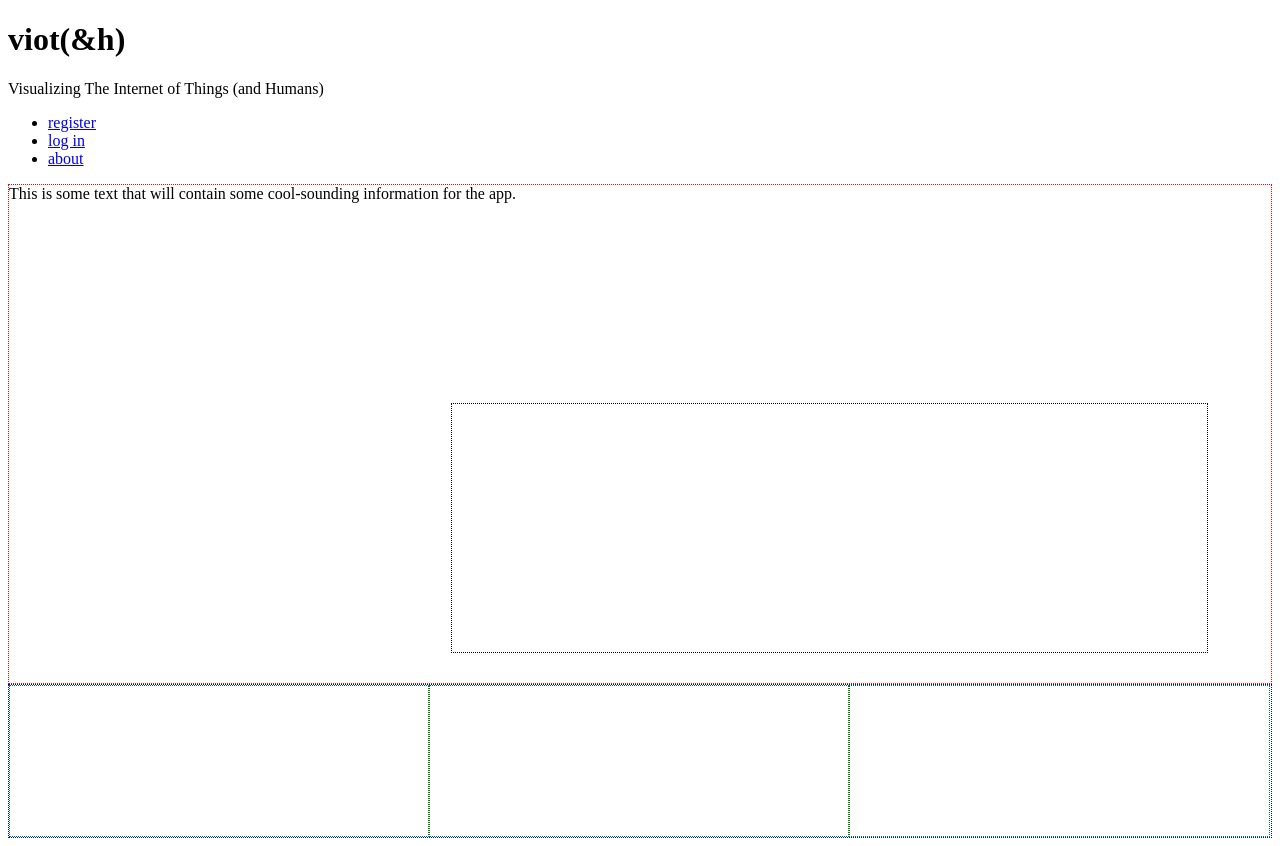
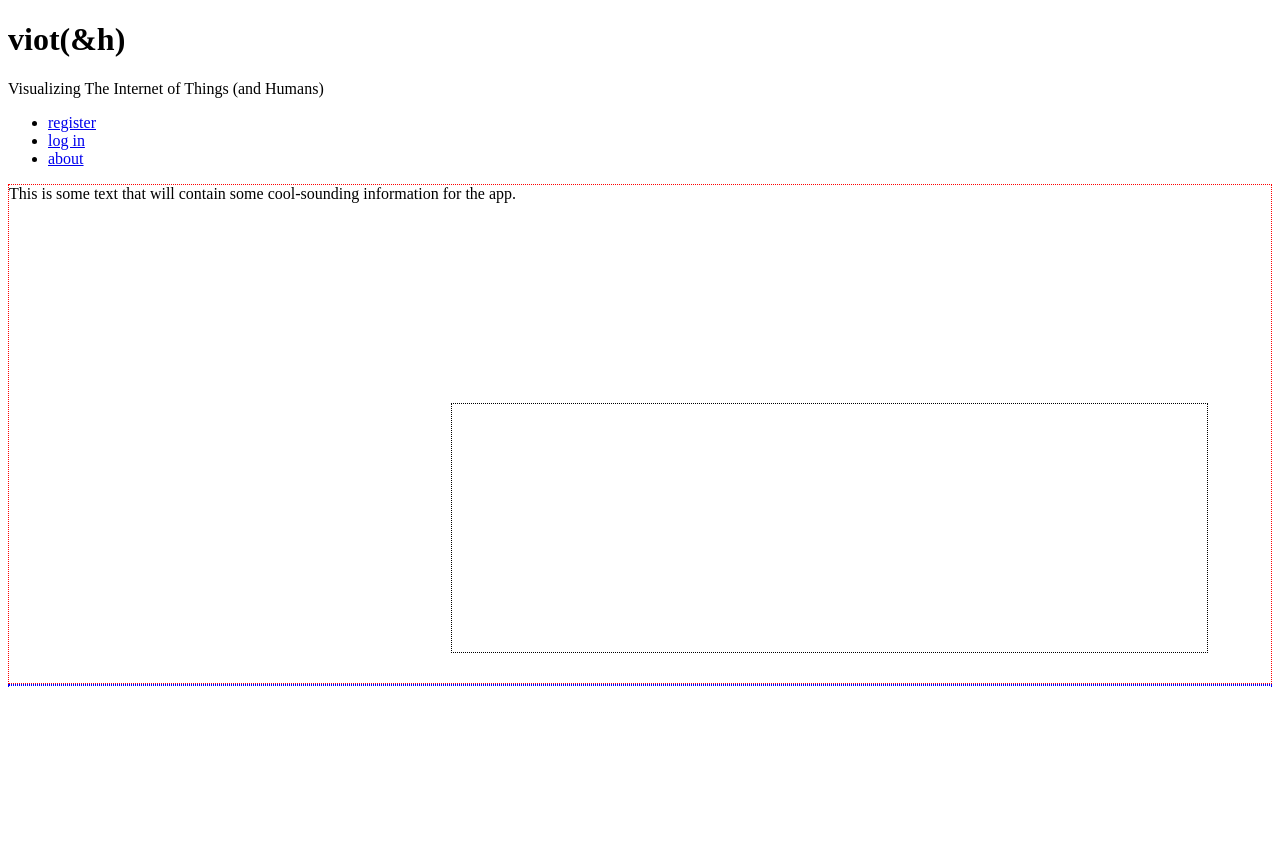
Before and after one commit to pocketcalculator/vioth, a website: page public/index.html in a window 1280 px wide. After the commit the page ends 800 px from the top, so only its background shows below. Drawn offline with nearby package versions, Linux system fonts and the light colour scheme.

Commit message:
removed html content for device info divs

```diff
--- a/public/index.html
+++ b/public/index.html
@@ -33,21 +33,6 @@
         </section>
       </div>
       <div class="deviceStatusArea">
-        <div class="deviceWindow">
-          <section id="device1">
-            <canvas id="device1StatusChart"></canvas>
-          </section>
-        </div>
-        <div class="deviceWindow">
-          <section id="device2">
-            <canvas id="device2StatusChart"></canvas>
-          </section>
-        </div>
-        <div class="deviceWindow">
-          <section id="device3">
-            <canvas id="device3StatusChart"></canvas>
-          </section>
-        </div>
       </div>
     </main>
     <script src="https://code.jquery.com/jquery.min.js"></script>
```
